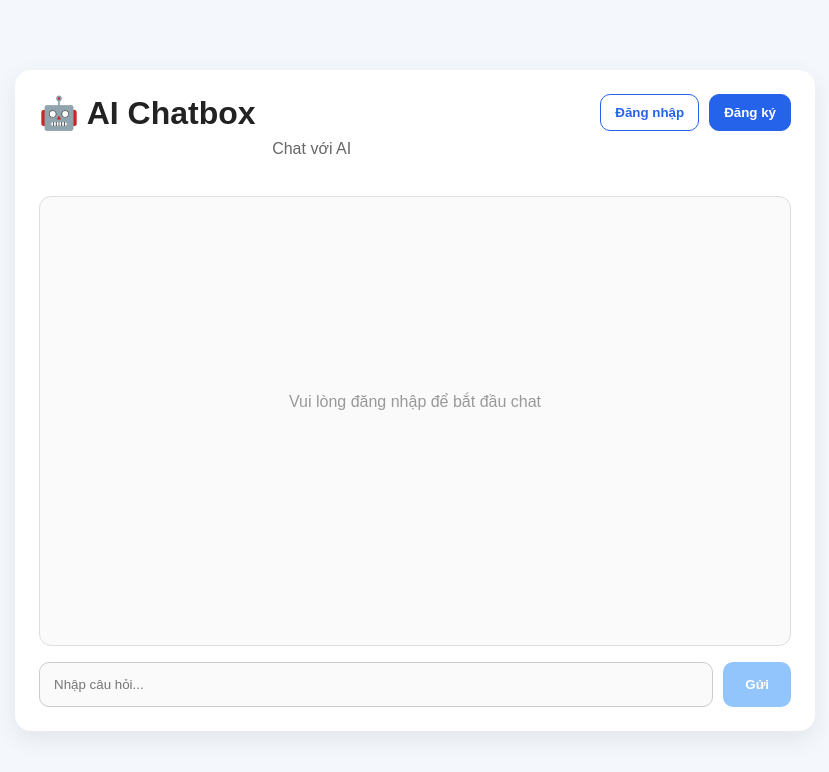
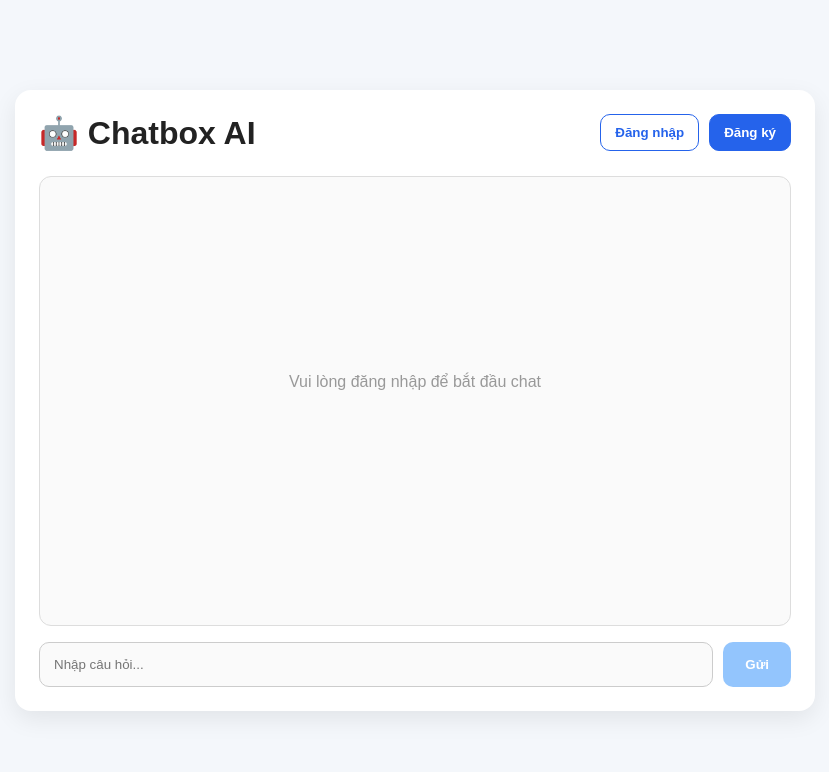
Before and after one commit to trungthao16/chatbox-ai, a React (Vite) app in the folder frontend/: page / in a window 1280 px wide. Shown: the top 772 px of the page, without its empty margins (225-1054 px from the left). Built offline with nearby package versions, Linux system fonts and the light colour scheme.

Commit message:
Cập nhật giao diện

```diff
--- a/frontend/src/App.css
+++ b/frontend/src/App.css
@@ -29,19 +29,22 @@ body {
 .chat-container h1 {
   text-align: left;
   color: #222;
-  margin-bottom: 8px;
+  margin-bottom: 0;
 }
 
 .top-bar {
   display: flex;
   justify-content: space-between;
-  align-items: flex-start;
+  align-items: center;
   gap: 16px;
-  margin-bottom: 18px;
+  margin-bottom: 24px;
 }
 
 .title {
   flex: 1;
+  display: flex;
+  align-items: baseline;
+  gap: 12px;
 }
 
 .auth-actions {
@@ -193,9 +196,9 @@ body {
 }
 
 .sub {
-  text-align: center;
+  text-align: left;
   color: #666;
-  margin-bottom: 20px;
+  margin-bottom: 0;
 }
 
 .chat-box {
--- a/frontend/src/App.jsx
+++ b/frontend/src/App.jsx
@@ -185,8 +185,8 @@ export default function App() {
       <div className="chat-container">
         <div className="top-bar">
           <div className="title">
-            <h1>🤖 AI Chatbox </h1>
-            <p className="sub">Chat với AI</p>
+            <h1>🤖 Chatbox AI </h1>
+            <p className="sub"></p>
           </div>
 
           <div className="auth-actions">
```
